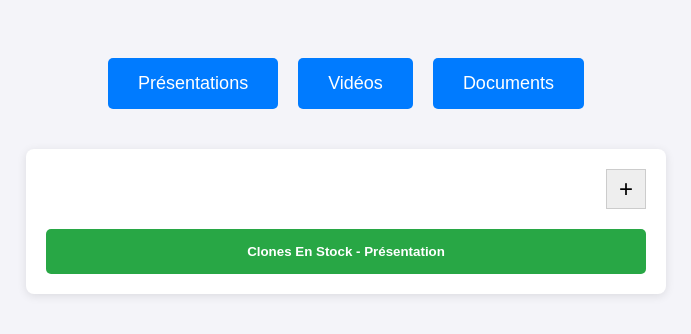
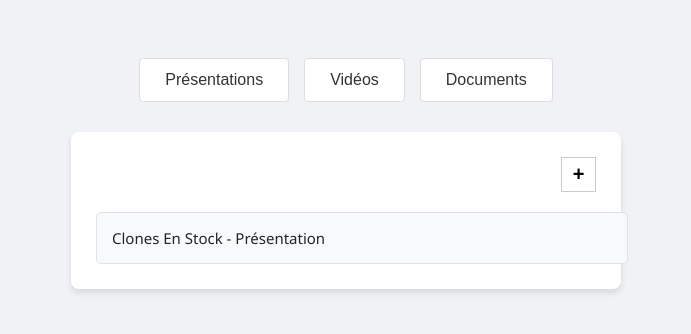
Before and after one commit to aichaabady0-byte/blabchat, a website: page test.html in a window 1280 px wide. Shown: the whole page, without its empty margins (294-985 px from the left). Drawn offline with Linux system fonts and the light colour scheme.

Commit message:
Refactor styles and button functionalities in test.html
Updated styles and improved button functionalities in test.html.

```diff
--- a/test.html
+++ b/test.html
@@ -6,49 +6,48 @@
     <title>Interface de Gestion</title>
     <style>
         body {
-            font-family: Arial, sans-serif;
-            background-color: #f4f4f9;
+            font-family: 'Segoe UI', Tahoma, Geneva, Verdana, sans-serif;
+            background-color: #f0f2f5;
             display: flex;
             flex-direction: column;
             align-items: center;
             padding: 50px;
         }
 
-        /* Menu principal */
+        /* Barre de navigation */
         .nav-container {
             display: flex;
-            gap: 20px;
-            margin-bottom: 40px;
+            gap: 15px;
+            margin-bottom: 30px;
         }
 
         .btn-main {
-            padding: 15px 30px;
-            font-size: 18px;
+            padding: 12px 25px;
+            font-size: 16px;
             cursor: pointer;
-            border: none;
-            border-radius: 5px;
-            background-color: #007bff;
-            color: white;
-            transition: background 0.3s;
+            border: 1px solid #ddd;
+            border-radius: 4px;
+            background-color: white;
+            color: #333;
+            transition: all 0.2s;
         }
 
         .btn-main:hover {
-            background-color: #0056b3;
+            background-color: #e9ecef;
         }
 
-        /* Contenu des sections */
+        /* Conteneur principal */
         .content-section {
             display: none;
-            width: 80%;
-            max-width: 600px;
+            width: 100%;
+            max-width: 500px;
             background: white;
-            padding: 20px;
+            padding: 25px;
             border-radius: 8px;
-            box-shadow: 0 2px 10px rgba(0,0,0,0.1);
-            text-align: center;
+            box-shadow: 0 4px 6px rgba(0,0,0,0.1);
         }
 
-        /* Bouton + en haut à droite */
+        /* En-tête de la section Présentation */
         .header-pres {
             display: flex;
             justify-content: flex-end;
@@ -56,42 +55,44 @@
         }
 
         .btn-add {
-            width: 40px;
-            height: 40px;
-            font-size: 24px;
+            width: 35px;
+            height: 35px;
+            font-size: 20px;
             cursor: pointer;
             border: 1px solid #ccc;
-            background: #eee;
+            background: #fff;
+            font-weight: bold;
         }
 
-        /* Bouton de téléchargement */
+        /* Bouton Clones En Stock */
         .btn-download {
             display: block;
             width: 100%;
             padding: 15px;
-            margin-top: 10px;
-            background-color: #28a745;
-            color: white;
+            background-color: #f8f9fa;
+            color: #212529;
+            text-align: left;
             text-decoration: none;
+            border: 1px solid #dee2e6;
             border-radius: 5px;
-            font-weight: bold;
-            border: none;
+            font-size: 15px;
             cursor: pointer;
         }
 
         .btn-download:hover {
-            background-color: #218838;
+            background-color: #e2e6ea;
+            border-color: #adb5bd;
         }
 
         .empty-msg {
-            color: #888;
-            font-style: italic;
+            text-align: center;
+            color: #6c757d;
+            padding: 20px;
         }
     </style>
 </head>
 <body>
 
-    <!-- Navigation -->
     <div class="nav-container">
         <button class="btn-main" onclick="showSection('presentations')">Présentations</button>
         <button class="btn-main" onclick="showSection('videos')">Vidéos</button>
@@ -99,14 +100,15 @@
     </div>
 
     <!-- Section Présentations -->
-    <div id="presentations" class="content-section">
+    <div id="presentations" class="content-section" style="display: block;">
         <div class="header-pres">
-            <button class="btn-add" title="Bouton inactif">+</button>
+            <button class="btn-add" title="Ajouter">+</button>
         </div>
         <div class="list">
-            <button class="btn-download" onclick="downloadFile()">
+            <!-- Le lien pointe vers le dossier parent -->
+            <a href="../bonjour.odp" download="bonjour.odp" class="btn-download">
                 Clones En Stock - Présentation
-            </button>
+            </a>
         </div>
     </div>
 
@@ -121,34 +123,14 @@
     </div>
 
     <script>
-        // Fonction pour changer d'onglet
         function showSection(id) {
             // Cacher toutes les sections
-            document.querySelectorAll('.content-section').forEach(section => {
-                section.style.display = 'none';
-            });
-            // Afficher la section demandée
+            const sections = document.querySelectorAll('.content-section');
+            sections.forEach(s => s.style.display = 'none');
+
+            // Afficher la section sélectionnée
             document.getElementById(id).style.display = 'block';
         }
-
-        // Fonction de téléchargement
-        function downloadFile() {
-            // On crée un lien temporaire pour déclencher le téléchargement
-            const link = document.createElement('a');
-            link.href = '#'; // Remplace par l'URL réelle du fichier si besoin
-            link.download = 'bonjour.odp';
-
-            // Note : Comme le fichier n'existe pas réellement sur ton PC,
-            // le navigateur peut afficher une erreur "Fichier non trouvé".
-            // Mais la logique de renommage en 'bonjour.odp' est bien là.
-            alert("Début du téléchargement de : bonjour.odp");
-            document.body.appendChild(link);
-            link.click();
-            document.body.removeChild(link);
-        }
-
-        // Afficher la première section par défaut
-        showSection('presentations');
     </script>
 
 </body>
```
